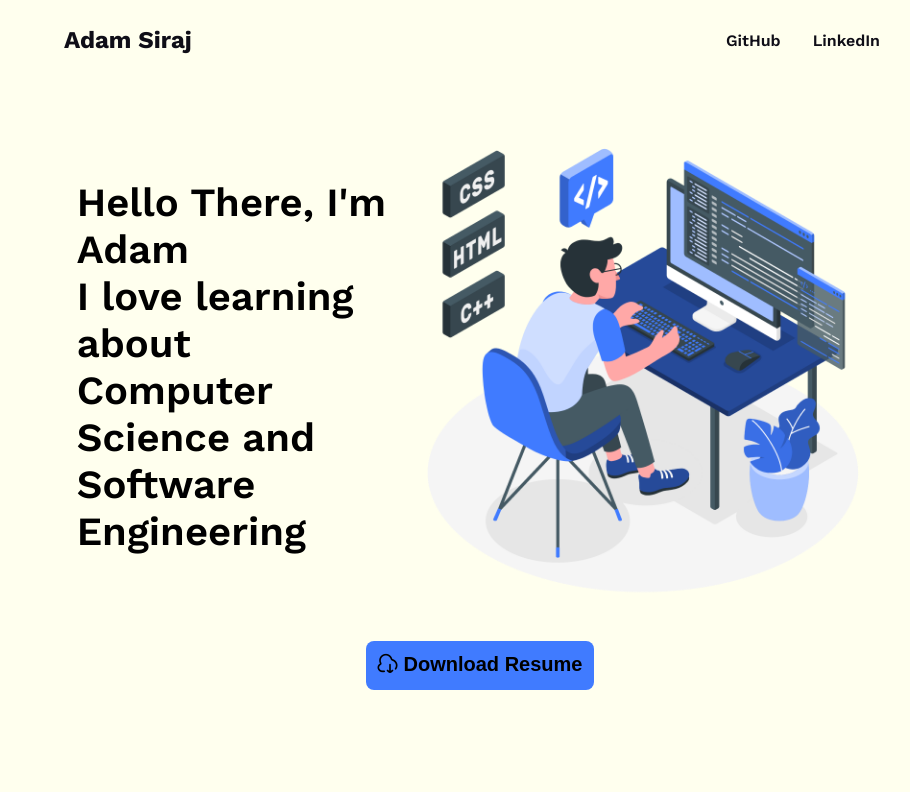
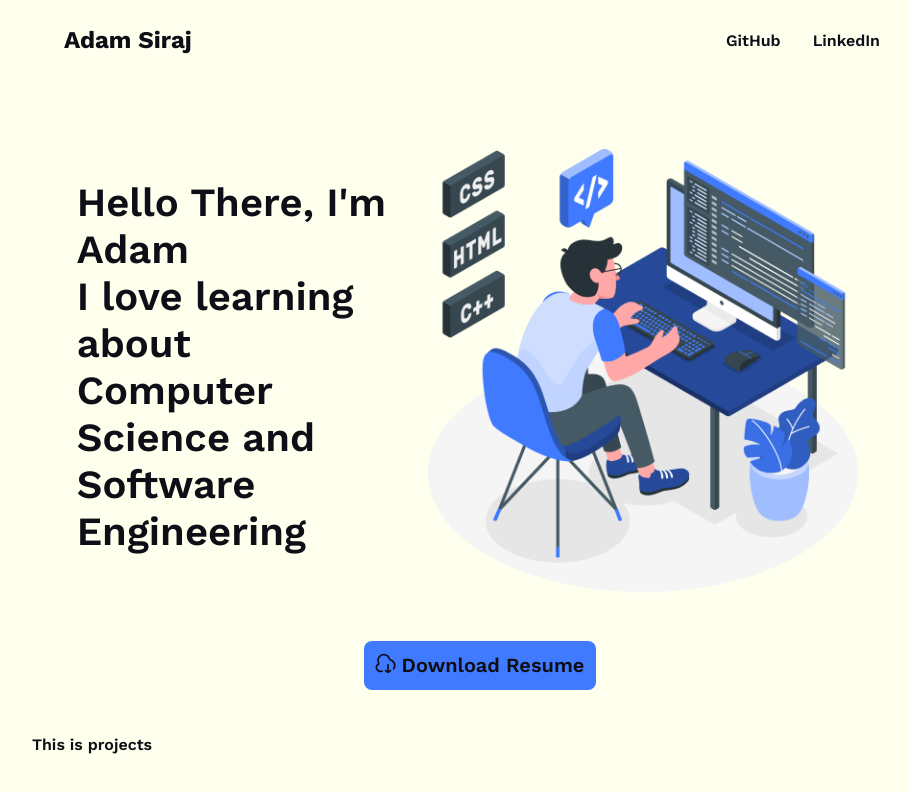
Before and after one commit to sirajadam/portfolio-website, a JavaScript app: page / in a window 1280 px wide. Shown: the top 792 px of the page, without its empty margins (160-1070 px from the left). Built offline with nearby package versions, Linux system fonts and the light colour scheme.

Commit message:
changed <button> to <a download>

```diff
--- a/src/App.js
+++ b/src/App.js
@@ -1,12 +1,14 @@
 import Header from "./components/header/Header";
 import "./App.css";
 import About from "./components/about/About";
+import Projects from "./components/projects/Projects";
 
 function App() {
   return (
     <main className="app">
       <Header />
       <About />
+      <Projects />
       {/* <a href="https://storyset.com/web">Web illustrations by Storyset</a> */}
     </main>
   );
--- a/src/components/about/About.js
+++ b/src/components/about/About.js
@@ -17,10 +17,10 @@ const About = () => {
         </div>
       </div>
       <div className={styles["about-resume"]}>
-        <button>
+        <a href={require("../../assets/dude.png").default} download="dude.png">
           <i class="fi-rr-cloud-download"></i>
           Download Resume
-        </button>
+        </a>
       </div>
     </section>
   );
--- a/src/components/about/About.module.css
+++ b/src/components/about/About.module.css
@@ -19,9 +19,11 @@
   height: 22rem;
 }
 
-.about-resume button {
+.about-resume a {
   cursor: pointer;
+  text-decoration: none;
   background-color: transparent;
+  color: #0f0e17;
   border: none;
   font-size: 1.25rem;
   font-weight: 600;
@@ -30,10 +32,11 @@
   border-radius: 0.5rem;
   margin: 0 auto;
   justify-content: center;
+
   display: flex;
 }
 
-.about-resume button i {
+.about-resume a i {
   margin-right: 6px;
   align-items: center;
 }
--- /dev/null
+++ b/src/components/projects/Projects.js
@@ -0,0 +1,7 @@
+import styles from "./Projects.module.css";
+
+const Projects = () => {
+  return <div>This is projects</div>;
+};
+
+export default Projects;
--- a/src/index.css
+++ b/src/index.css
@@ -12,4 +12,5 @@ body {
   margin: 0;
   padding: 0;
   background-color: #ffe;
+  color: #0f0e17;
 }
```
Also changed, not shown: src/components/projects/Projects.module.css (added).
